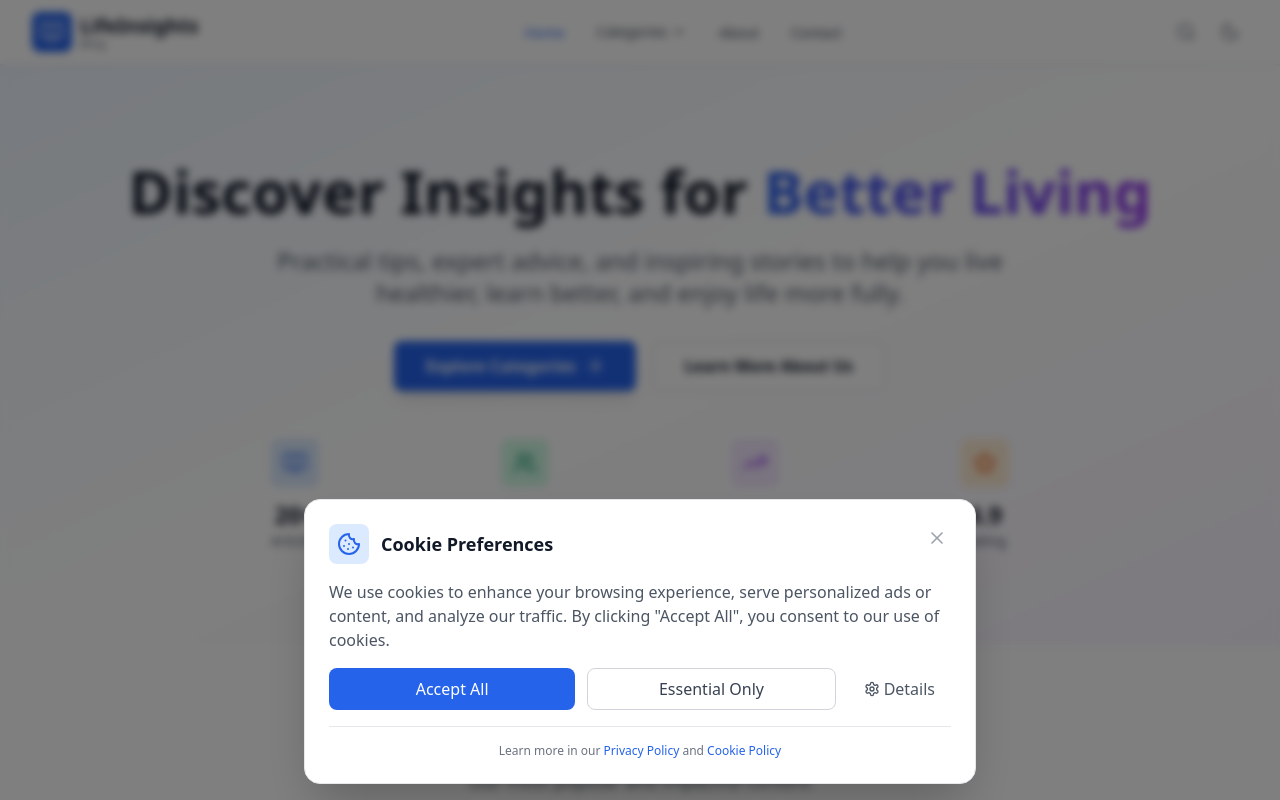
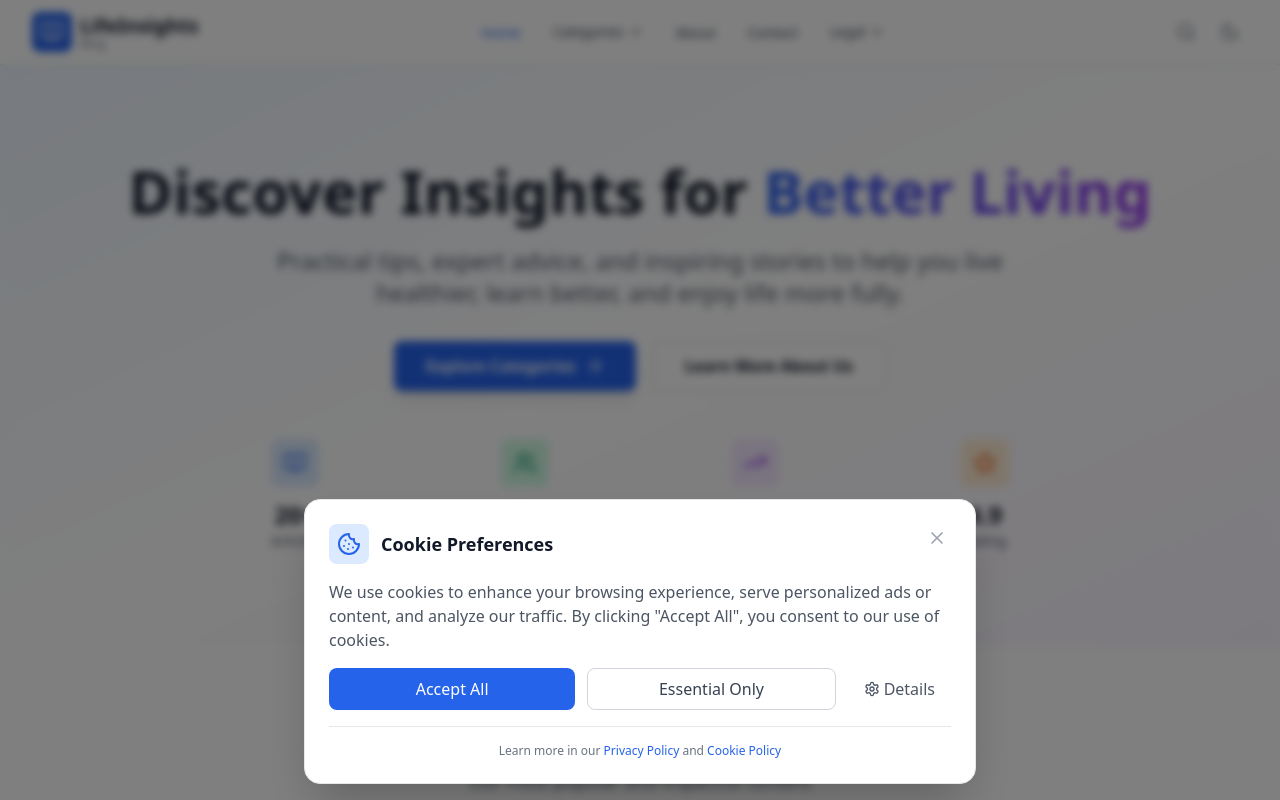
Before and after one commit to ismailelfakir/life-insights-blog, a React (Vite) app: page / in a window 1280 px wide. Shown: the top 800 px of the page. Built offline with nearby package versions, Linux system fonts and the light colour scheme.

Commit message:
Add Legal Dropdown Menu to Navigation

```diff
--- a/src/components/Header.tsx
+++ b/src/components/Header.tsx
@@ -7,6 +7,7 @@ export const Header: React.FC = () => {
   const [isMenuOpen, setIsMenuOpen] = useState(false);
   const [isSearchOpen, setIsSearchOpen] = useState(false);
   const [isCategoriesOpen, setIsCategoriesOpen] = useState(false);
+  const [isLegalOpen, setIsLegalOpen] = useState(false);
   const { theme, toggleTheme } = useTheme();
   const location = useLocation();
 
@@ -28,12 +29,29 @@ export const Header: React.FC = () => {
     },
     { name: 'About', href: '/about' },
     { name: 'Contact', href: '/contact' },
+    {
+      name: 'Legal',
+      href: '/privacy-policy',
+      hasDropdown: true,
+      dropdownItems: [
+        { name: 'Privacy Policy', href: '/privacy-policy' },
+        { name: 'Terms of Use', href: '/terms-of-use' },
+        { name: 'Cookie Policy', href: '/cookie-policy' },
+        { name: 'Disclaimer', href: '/disclaimer' },
+        { name: 'Impressum', href: '/impressum' },
+      ]
+    },
   ];
 
   const isActive = (path: string) => {
     if (path === '/' && location.pathname === '/') return true;
     if (path !== '/' && location.pathname.startsWith(path)) return true;
     return false;
+  };
+
+  const isLegalActive = () => {
+    const legalPaths = ['/privacy-policy', '/terms-of-use', '/cookie-policy', '/disclaimer', '/impressum'];
+    return legalPaths.some(path => location.pathname === path);
   };
 
   return (
@@ -62,12 +80,18 @@ export const Header: React.FC = () => {
                 {item.hasDropdown ? (
                   <div
                     className="relative"
-                    onMouseEnter={() => setIsCategoriesOpen(true)}
-                    onMouseLeave={() => setIsCategoriesOpen(false)}
+                    onMouseEnter={() => {
+                      if (item.name === 'Categories') setIsCategoriesOpen(true);
+                      if (item.name === 'Legal') setIsLegalOpen(true);
+                    }}
+                    onMouseLeave={() => {
+                      if (item.name === 'Categories') setIsCategoriesOpen(false);
+                      if (item.name === 'Legal') setIsLegalOpen(false);
+                    }}
                   >
                     <button
                       className={`flex items-center text-sm font-medium transition-colors hover:text-blue-600 dark:hover:text-blue-400 ${
-                        isActive(item.href)
+                        (item.name === 'Legal' && isLegalActive()) || isActive(item.href)
                           ? 'text-blue-600 dark:text-blue-400'
                           : 'text-gray-700 dark:text-gray-300'
                       }`}
@@ -76,14 +100,21 @@ export const Header: React.FC = () => {
                       <ChevronDown className="ml-1 h-4 w-4" />
                     </button>
 
-                    {isCategoriesOpen && (
+                    {((item.name === 'Categories' && isCategoriesOpen) || (item.name === 'Legal' && isLegalOpen)) && (
                       <div className="absolute top-full left-0 mt-2 w-56 bg-white dark:bg-gray-800 rounded-lg shadow-lg border border-gray-200 dark:border-gray-700 py-2 z-50">
                         {item.dropdownItems?.map((dropdownItem) => (
                           <Link
                             key={dropdownItem.name}
                             to={dropdownItem.href}
-                            className="block px-4 py-2 text-sm text-gray-700 dark:text-gray-300 hover:bg-gray-50 dark:hover:bg-gray-700 hover:text-blue-600 dark:hover:text-blue-400 transition-colors"
-                            onClick={() => setIsCategoriesOpen(false)}
+                            className={`block px-4 py-2 text-sm transition-colors ${
+                              isActive(dropdownItem.href)
+                                ? 'bg-blue-50 dark:bg-blue-900/20 text-blue-600 dark:text-blue-400'
+                                : 'text-gray-700 dark:text-gray-300 hover:bg-gray-50 dark:hover:bg-gray-700 hover:text-blue-600 dark:hover:text-blue-400'
+                            }`}
+                            onClick={() => {
+                              setIsCategoriesOpen(false);
+                              setIsLegalOpen(false);
+                            }}
                           >
                             {dropdownItem.name}
                           </Link>
@@ -171,8 +202,8 @@ export const Header: React.FC = () => {
                   <Link
                     to={item.href}
                     onClick={() => setIsMenuOpen(false)}
-                    className={`px-4 py-2 text-sm font-medium rounded-lg transition-colors ${
-                      isActive(item.href)
+                    className={`block px-4 py-2 text-sm font-medium rounded-lg transition-colors ${
+                      (item.name === 'Legal' && isLegalActive()) || isActive(item.href)
                         ? 'bg-blue-50 text-blue-600 dark:bg-blue-900/20 dark:text-blue-400'
                         : 'text-gray-700 hover:bg-gray-50 dark:text-gray-300 dark:hover:bg-gray-800'
                     }`}
@@ -181,12 +212,16 @@ export const Header: React.FC = () => {
                   </Link>
                   {item.hasDropdown && (
                     <div className="ml-4 mt-2 space-y-1">
-                      {item.dropdownItems?.slice(1).map((dropdownItem) => (
+                      {item.dropdownItems?.map((dropdownItem) => (
                         <Link
                           key={dropdownItem.name}
                           to={dropdownItem.href}
                           onClick={() => setIsMenuOpen(false)}
-                          className="block px-4 py-2 text-sm text-gray-600 dark:text-gray-400 hover:text-blue-600 dark:hover:text-blue-400 transition-colors"
+                          className={`block px-4 py-2 text-sm rounded-lg transition-colors ${
+                            isActive(dropdownItem.href)
+                              ? 'bg-blue-50 text-blue-600 dark:bg-blue-900/20 dark:text-blue-400'
+                              : 'text-gray-600 dark:text-gray-400 hover:bg-gray-50 dark:hover:bg-gray-700 hover:text-blue-600 dark:hover:text-blue-400'
+                          }`}
                         >
                           {dropdownItem.name}
                         </Link>
```
